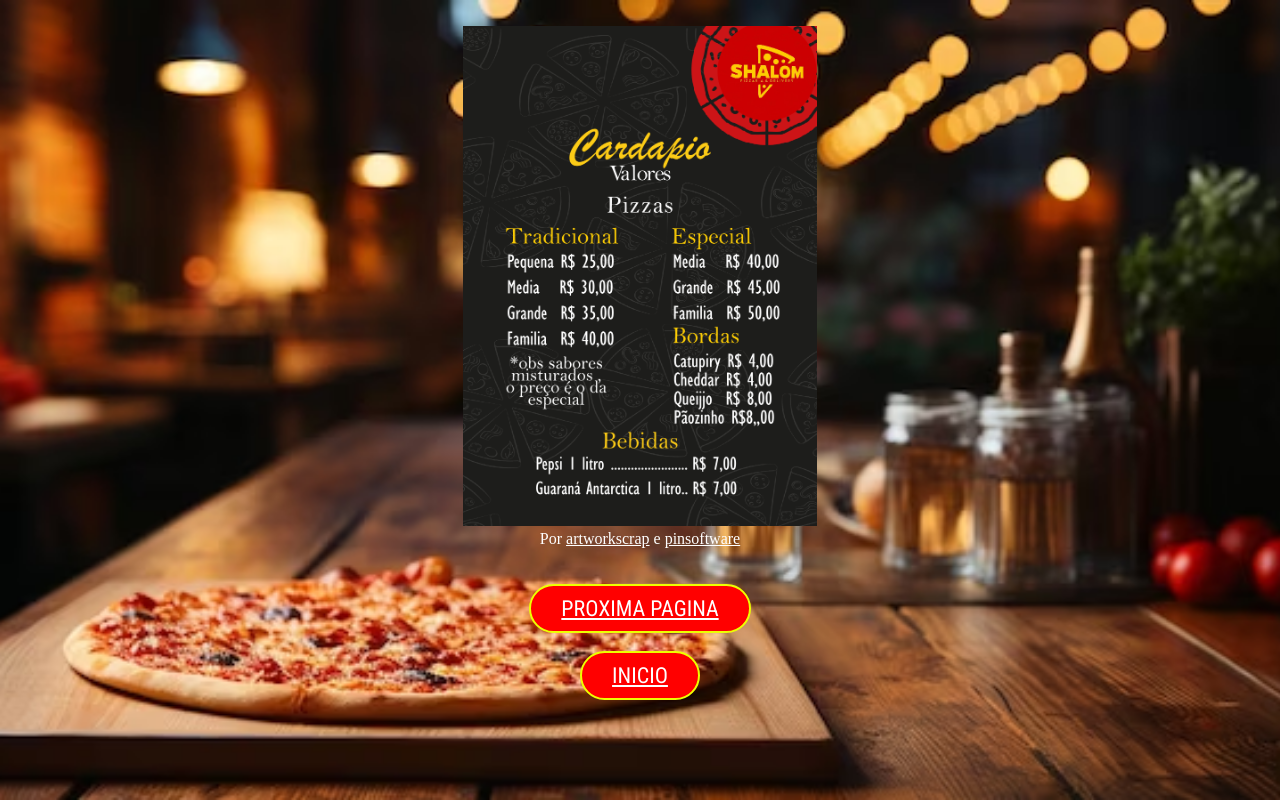
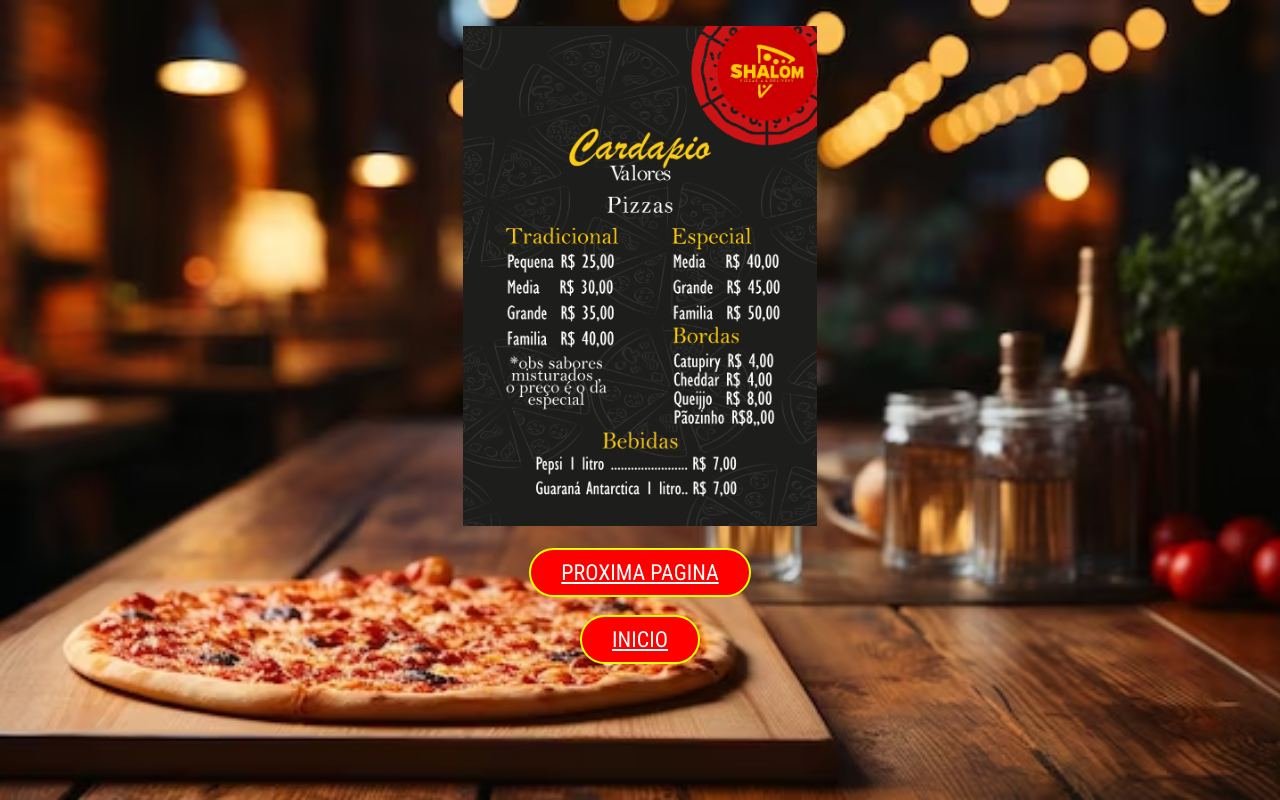
Before and after one commit to mioojo/shalom-cardapio, a plain HTML site: page pag1.html in a window 1280 px wide. Drawn offline with Linux system fonts and the light colour scheme; a web font is replaced by a local one.

Commit message:
Add files via upload

```diff
--- a/pag1.html
+++ b/pag1.html
@@ -49,7 +49,6 @@
     }
 
     </style>
-<footer>Por <a href="https://instagram.com/artworkscrap">artworkscrap</a> e <a href="https://pinsoftware.netlify.app">pinsoftware</a></footer>
     <br>
     <br>
     <a href="pag2.html"><button class="btn">Proxima Pagina</button></a>
```
Also changed, not shown: pag2.html (+0 -1 lines), pag3.html (+0 -1 lines), pag4.html (+0 -1 lines), pagamento.html (+0 -1 lines).
